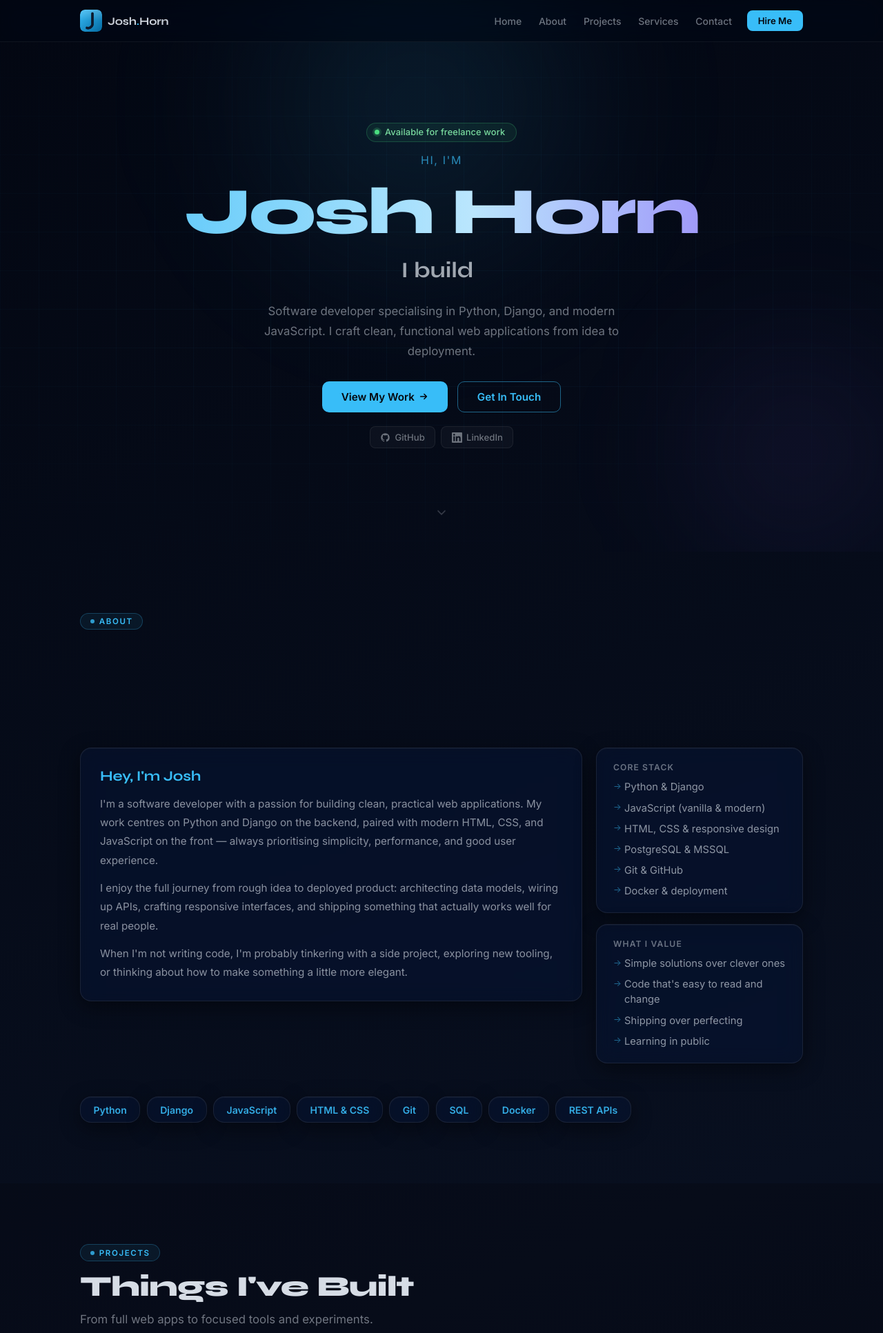
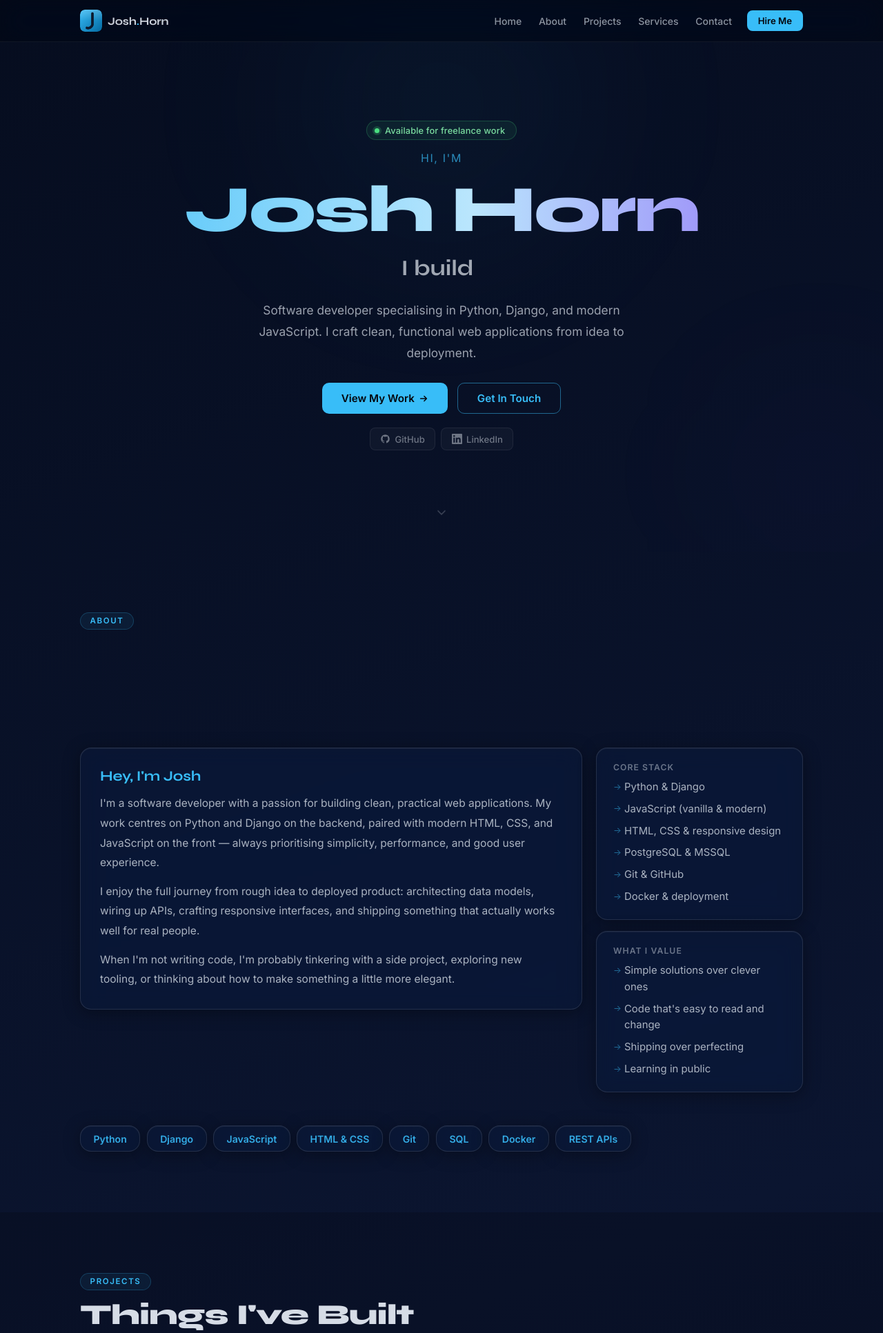
Before and after one commit to jmhorn00/joshhorn.net, a Django app: page / in a window 1280 px wide. Shown: the top 1933 px of the page at 69% size. Run offline with Django 5.2, Linux system fonts and the light colour scheme; data comes from the database, SQL or seed files in the repository; data that the repository does not hold is empty.

Commit message:
Clarity pass: better contrast and less visual noise
- Remove hero grid background (was adding visual clutter)
- Reduce hero glow blobs opacity (half as intense)
- Slightly lighten page background (060d1f instead of near-black 030712)
- Boost glass card contrast: higher background opacity, stronger border
- Increase all body/description text opacity: 0.48-0.62 → 0.65-0.75
- Increase nav link opacity from 0.48 to 0.62
- Remove dot prefix from section labels
- Slightly larger body copy (0.97rem) with more line-height (1.85)

https://claude.ai/code/session_019mHjZrALbr956fCq22KUEF

Co-authored-by: Claude <noreply@anthropic.com>

```diff
--- a/joshhorn/core/static/core/dist/css/core.css
+++ b/joshhorn/core/static/core/dist/css/core.css
@@ -48,7 +48,7 @@ h1, h2, h3, h4 {
   --font-clr: 56, 189, 248;          /* compat alias */
   --text-clr: 226, 232, 240;         /* slate-200 */
 
-  --background-grad: linear-gradient(160deg, #030712 0%, #080f1f 45%, #020509 100%);
+  --background-grad: linear-gradient(160deg, #060d1f 0%, #0b1530 45%, #050a18 100%);
 
   /* Reusable gradient shortcuts */
   --grad-accent:      linear-gradient(135deg, rgb(var(--accent)) 0%, rgb(var(--accent-2)) 100%);
@@ -262,28 +262,17 @@ section[id] {
   background: rgba(0, 0, 0, 0.18);
 }
 .section-label {
-  display: inline-flex;
-  align-items: center;
-  gap: 0.45rem;
+  display: inline-block;
   font-size: 0.72rem;
   font-weight: 700;
   text-transform: uppercase;
   letter-spacing: 0.14em;
   color: rgb(var(--accent));
   margin-bottom: 0.85rem;
-  border: 1px solid rgba(var(--accent), 0.25);
+  border: 1px solid rgba(var(--accent), 0.22);
   padding: 0.28rem 0.85rem;
   border-radius: 999px;
   background: rgba(var(--accent), 0.07);
-}
-.section-label::before {
-  content: '';
-  display: inline-block;
-  width: 6px;
-  height: 6px;
-  border-radius: 50%;
-  background: rgb(var(--accent));
-  opacity: 0.8;
 }
 .section-title {
   font-family: var(--font-display);
@@ -295,11 +284,11 @@ section[id] {
   letter-spacing: -0.02em;
 }
 .section-subtitle {
-  font-size: clamp(0.92rem, 2.5vw, 1.05rem);
-  color: rgba(var(--text-clr), 0.48);
+  font-size: clamp(0.95rem, 2.5vw, 1.05rem);
+  color: rgba(var(--text-clr), 0.65);
   margin: 0 0 2.75rem;
   max-width: 42rem;
-  line-height: 1.7;
+  line-height: 1.75;
 }
 .cards-grid {
   display: grid;
@@ -341,34 +330,27 @@ section[id] {
   overflow: hidden;
 }
 .hero-grid {
-  position: absolute;
-  inset: 0;
-  background-image:
-    linear-gradient(rgba(var(--accent), 0.04) 1px, transparent 1px),
-    linear-gradient(90deg, rgba(var(--accent), 0.04) 1px, transparent 1px);
-  background-size: 56px 56px;
-  mask-image: radial-gradient(ellipse 90% 60% at 50% 50%, black 30%, transparent 100%);
-  -webkit-mask-image: radial-gradient(ellipse 90% 60% at 50% 50%, black 30%, transparent 100%);
+  display: none;
 }
 .hero-glow {
   position: absolute;
   border-radius: 999px;
-  filter: blur(90px);
+  filter: blur(120px);
 }
 .hero-glow--1 {
-  width: 700px;
-  height: 700px;
-  background: radial-gradient(circle, rgba(var(--accent), 0.13) 0%, transparent 70%);
-  top: -200px;
+  width: 600px;
+  height: 600px;
+  background: radial-gradient(circle, rgba(var(--accent), 0.07) 0%, transparent 70%);
+  top: -150px;
   left: 50%;
-  transform: translateX(-55%);
+  transform: translateX(-50%);
 }
 .hero-glow--2 {
-  width: 450px;
-  height: 450px;
-  background: radial-gradient(circle, rgba(var(--accent-2), 0.11) 0%, transparent 70%);
-  bottom: -80px;
-  right: -100px;
+  width: 350px;
+  height: 350px;
+  background: radial-gradient(circle, rgba(var(--accent-2), 0.06) 0%, transparent 70%);
+  bottom: -60px;
+  right: -80px;
 }
 /* Hero content */
 .hero-content {
@@ -452,9 +434,9 @@ section[id] {
 }
 .hero-description {
   max-width: 36rem;
-  font-size: clamp(0.95rem, 2.5vw, 1.05rem);
-  line-height: 1.75;
-  color: rgba(var(--text-clr), 0.48);
+  font-size: clamp(0.95rem, 2.5vw, 1.08rem);
+  line-height: 1.8;
+  color: rgba(var(--text-clr), 0.68);
   margin: 0.25rem 0;
   animation: fadeUp 0.6s ease both 0.35s;
 }
@@ -657,9 +639,9 @@ section[id] {
 }
 .featured-card-desc {
   margin: 0;
-  font-size: 0.92rem;
-  line-height: 1.65;
-  color: rgba(var(--text-clr), 0.5);
+  font-size: 0.93rem;
+  line-height: 1.7;
+  color: rgba(var(--text-clr), 0.7);
   flex: 1;
 }
 .featured-link {
@@ -764,7 +746,7 @@ section[id] {
   margin: 0;
   font-size: 0.93rem;
   line-height: 1.7;
-  color: rgba(var(--text-clr), 0.55);
+  color: rgba(var(--text-clr), 0.72);
   flex: 1;
 }
 .service-price-item {
@@ -829,9 +811,9 @@ section[id] {
 }
 .project-card-desc {
   margin: 0;
-  font-size: 0.92rem;
+  font-size: 0.93rem;
   line-height: 1.7;
-  color: rgba(var(--text-clr), 0.52);
+  color: rgba(var(--text-clr), 0.72);
   flex: 1;
 }
 .project-card-links {
@@ -886,9 +868,9 @@ section[id] {
 }
 .about-text {
   margin: 0 0 0.8rem;
-  font-size: 0.95rem;
-  line-height: 1.8;
-  color: rgba(var(--text-clr), 0.6);
+  font-size: 0.97rem;
+  line-height: 1.85;
+  color: rgba(var(--text-clr), 0.75);
 }
 .about-text:last-child { margin-bottom: 0; }
 .about-list {
@@ -900,9 +882,9 @@ section[id] {
   gap: 0.5rem;
 }
 .about-list li {
-  font-size: 0.92rem;
-  color: rgba(var(--text-clr), 0.62);
-  line-height: 1.5;
+  font-size: 0.93rem;
+  color: rgba(var(--text-clr), 0.75);
+  line-height: 1.6;
   padding-left: 1rem;
   position: relative;
 }
@@ -1184,7 +1166,7 @@ section[id] {
     padding: 0.4rem 0.7rem;
     font-size: 0.875rem;
     font-weight: 500;
-    color: rgba(var(--text-clr), 0.48);
+    color: rgba(var(--text-clr), 0.62);
     border-radius: 7px;
     margin: 0;
     max-width: unset;
@@ -1238,16 +1220,16 @@ section[id] {
 ========================= */
 .glass {
   position: relative;
-  background: rgba(8, 20, 48, 0.55);
+  background: rgba(12, 25, 55, 0.65);
   backdrop-filter: blur(14px) saturate(140%);
   -webkit-backdrop-filter: blur(14px) saturate(140%);
-  border: 1px solid rgba(255, 255, 255, 0.08);
+  border: 1px solid rgba(255, 255, 255, 0.11);
   border-radius: 16px;
-  box-shadow: 0 8px 30px rgba(0,0,0,.45), inset 0 1px 0 rgba(255,255,255,.04);
+  box-shadow: 0 4px 24px rgba(0,0,0,.35), inset 0 1px 0 rgba(255,255,255,.06);
   transition: border-color 0.3s ease, box-shadow 0.3s ease;
 }
 .glass:hover {
-  border-color: rgba(var(--accent), 0.18);
+  border-color: rgba(var(--accent), 0.22);
 }
 .navbar.is-open.glass {
   border-radius: 0;
--- a/joshhorn/core/static/core/src/css/theme.css
+++ b/joshhorn/core/static/core/src/css/theme.css
@@ -4,7 +4,7 @@
   --font-clr: 56, 189, 248;          /* compat alias */
   --text-clr: 226, 232, 240;         /* slate-200 */
 
-  --background-grad: linear-gradient(160deg, #030712 0%, #080f1f 45%, #020509 100%);
+  --background-grad: linear-gradient(160deg, #060d1f 0%, #0b1530 45%, #050a18 100%);
 
   /* Reusable gradient shortcuts */
   --grad-accent:      linear-gradient(135deg, rgb(var(--accent)) 0%, rgb(var(--accent-2)) 100%);
```
Also changed, not shown: joshhorn/core/static/core/src/css/components.css (+33 -52 lines), joshhorn/core/static/core/src/css/utilities.css (+4 -4 lines).
